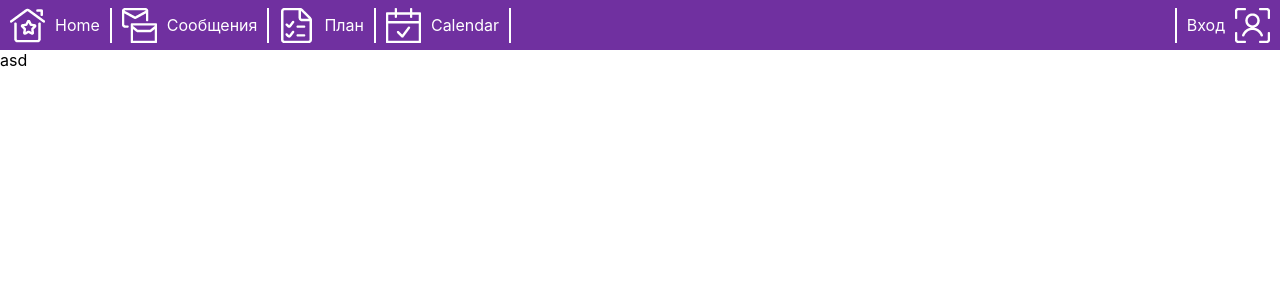
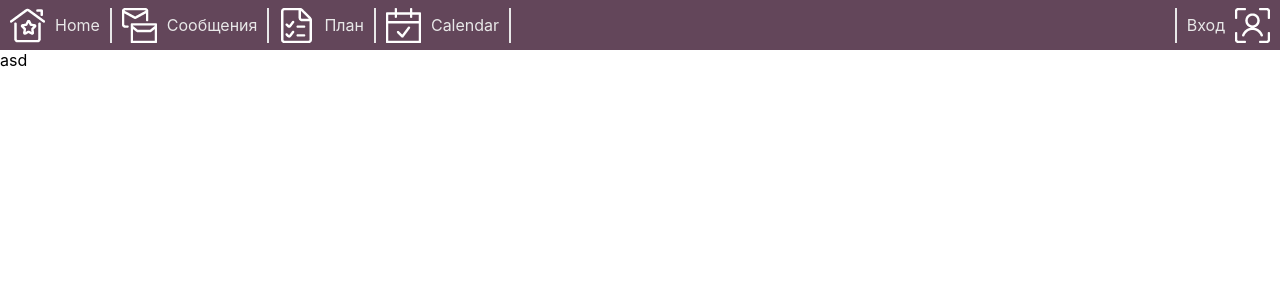
Before and after one commit to SymtaxError/Messemger, a React (Create React App) app in the folder frontend/: page /home in a window 1280 px wide. Shown: the top 300 px of the page. Built offline with nearby package versions, Linux system fonts and the light colour scheme; no server answers.

Commit message:
new header

```diff
--- a/frontend/src/components/header.module.css
+++ b/frontend/src/components/header.module.css
@@ -1,5 +1,5 @@
 .header {
-    background-color: #7030a0;
+    background-color: #63465A;
     height: 50px;
     width: 100%;
     display: flex;
@@ -38,7 +38,7 @@
     padding-right: 10px;
     padding-left: 10px;
     align-items: center;
-    border-right: solid 2px white;
+    border-right: solid 2px #E8E8E8;
 }
 
 .imgBlock:hover {
@@ -47,12 +47,12 @@
 
 .imgLabel {
     padding-left: 10px;
-    color: #FFFFFF;
+    color: #E8E8E8;
 }
 
 .imgLabelRight {
     padding-right: 10px;
-    color: #FFFFFF;
+    color: #E8E8E8;
 }
 
 .imgBlockRight {
@@ -61,7 +61,7 @@
     padding-right: 10px;
     padding-left: 10px;
     align-items: center;
-    border-left: solid 2px white;
+    border-left: solid 2px #E8E8E8;
 }
 
 .imgBlockRight:hover {
--- a/frontend/src/views/todo.module.css
+++ b/frontend/src/views/todo.module.css
@@ -83,6 +83,7 @@
 .mainPart {
     display: flex;
     flex-flow: row nowrap;
+    align-items: flex-start;
     width: 100%;
     padding: 10px;
     box-sizing: border-box;
```
